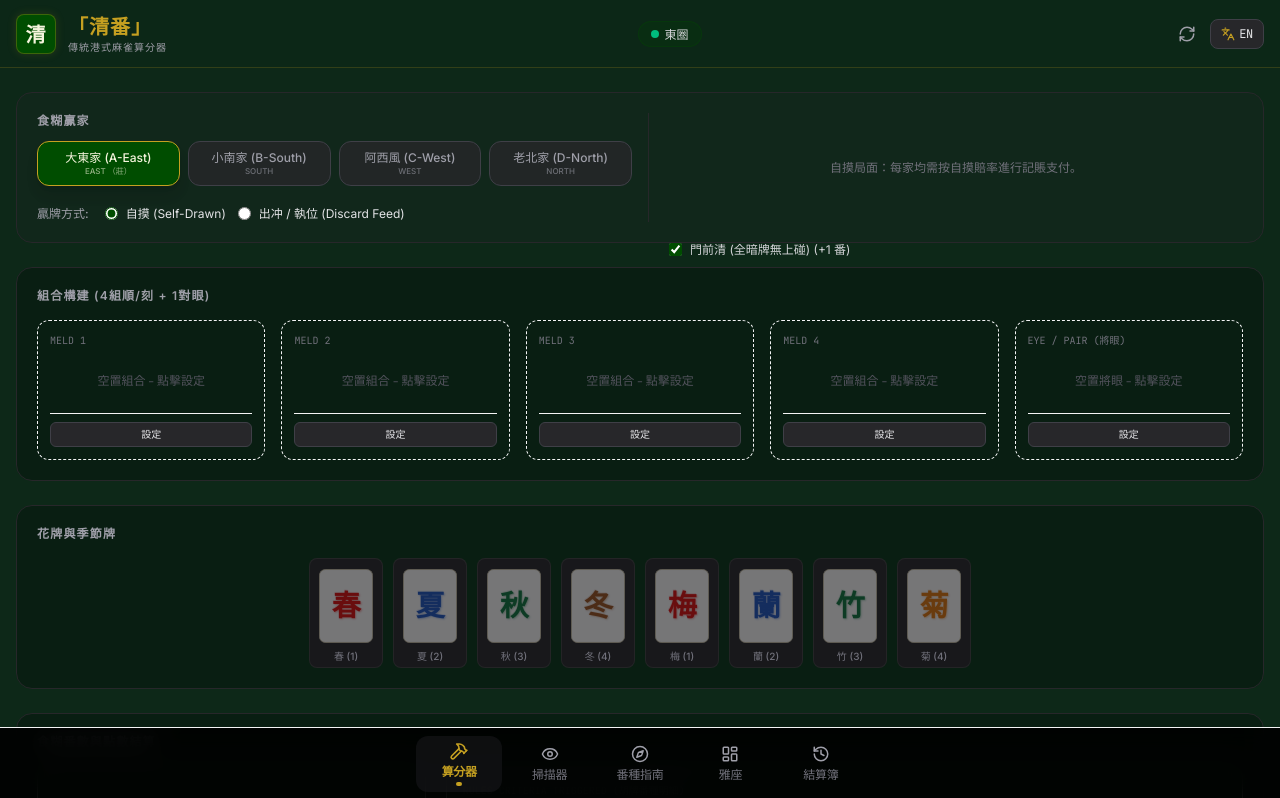
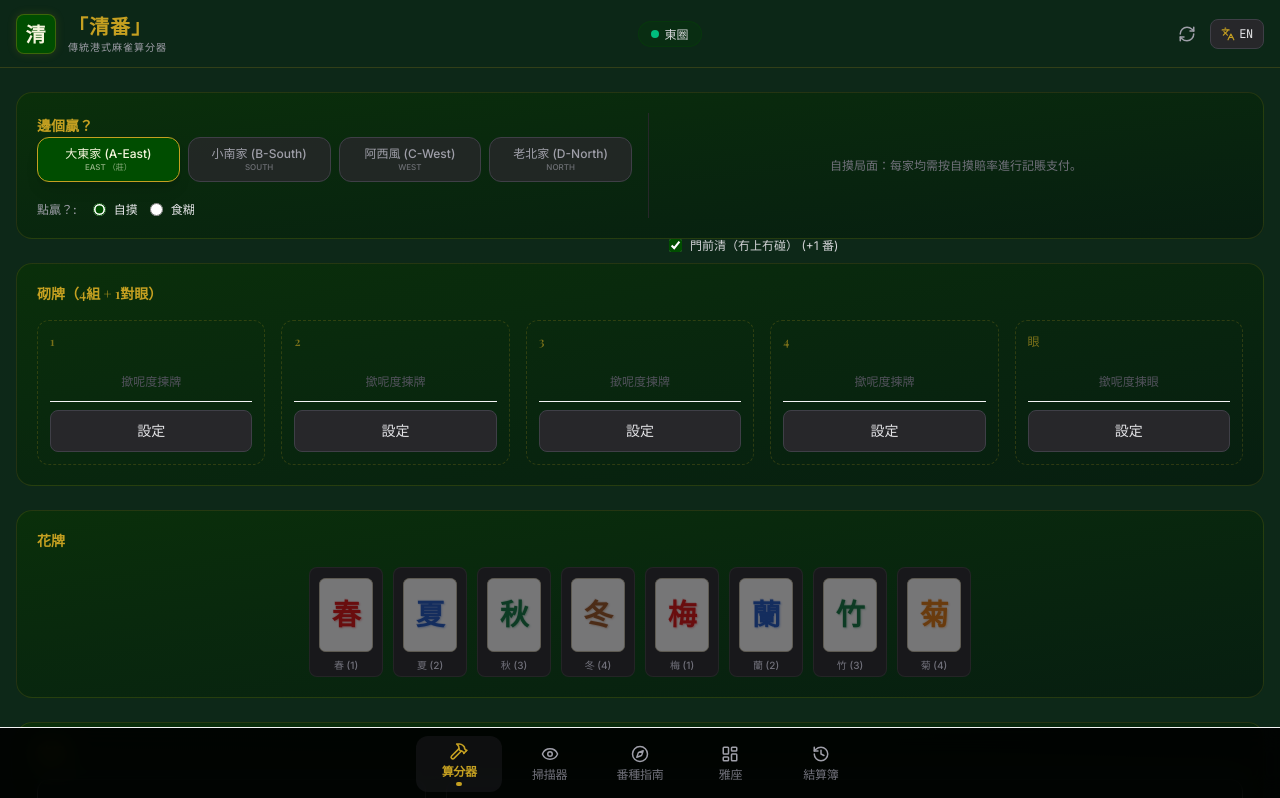
Before and after one commit to MOGIKLABS/-ChingFan-Mahjong, a React (Vite) app: page / in a window 1280 px wide. Shown: the top 798 px of the page. Built offline with nearby package versions, Linux system fonts and the light colour scheme; a web font is replaced by a local one.

Commit message:
Update BuilderView.tsx

```diff
--- a/src/components/BuilderView.tsx
+++ b/src/components/BuilderView.tsx
@@ -68,26 +68,26 @@ export default function BuilderView({
 
   // Translate helpers
   const t = {
-    title: language === 'zh-HK' ? '食糊分析器 (Hand Builder)' : 'The Hand Builder',
-    winner: language === 'zh-HK' ? '食糊赢家' : 'Winning Player',
-    winMethod: language === 'zh-HK' ? '贏牌方式' : 'Winning Path',
-    selfDrawn: language === 'zh-HK' ? '自摸 (Self-Drawn)' : 'Self-Drawn (Zimo)',
-    discard: language === 'zh-HK' ? '出冲 / 執位 (Discard Feed)' : 'Discard (Chong)',
-    discarder: language === 'zh-HK' ? '放銃者 / 粮頭' : 'Discarder (Feeder)',
-    concealed: language === 'zh-HK' ? '門前清 (全暗牌無上碰)' : 'Concealed Hand (Menqianqing)',
-    meldList: language === 'zh-HK' ? '組合構建 (4組順/刻 + 1對眼)' : '組合組裝 (4 Melds + 1 Pair)',
-    flowers: language === 'zh-HK' ? '花牌與季節牌' : 'Flowers & Seasons Collection',
-    scoreResult: language === 'zh-HK' ? '食糊番數與點數結算' : 'Points Valuation',
-    points: language === 'zh-HK' ? '分' : 'Pts',
+    title: language === 'zh-HK' ? '算番' : 'Score Hand',
+    winner: language === 'zh-HK' ? '邊個贏？' : 'Who won?',
+    winMethod: language === 'zh-HK' ? '點贏？' : 'How?',
+    selfDrawn: language === 'zh-HK' ? '自摸' : 'Self-Drawn',
+    discard: language === 'zh-HK' ? '食糊' : 'Discard',
+    discarder: language === 'zh-HK' ? '邊個出銃？' : 'Who dealt in?',
+    concealed: language === 'zh-HK' ? '門前清（冇上冇碰）' : 'Concealed (no calls)',
+    meldList: language === 'zh-HK' ? '砌牌（4組 + 1對眼）' : 'Build Hand (4 sets + 1 pair)',
+    flowers: language === 'zh-HK' ? '花牌' : 'Flowers',
+    scoreResult: language === 'zh-HK' ? '結果' : 'Result',
+    points: language === 'zh-HK' ? '分' : 'Points',
     fan: language === 'zh-HK' ? '番' : 'Fan',
-    recordBtn: language === 'zh-HK' ? '登記算分並計入賬目' : 'Record Ledger Payment',
-    configureSlot: language === 'zh-HK' ? '設定' : 'Configure',
-    meldBuilder: language === 'zh-HK' ? '牌組構建器' : 'Meld Customizer',
-    apply: language === 'zh-HK' ? '套用組合' : 'Apply Meld',
+    recordBtn: language === 'zh-HK' ? '記賬' : 'Record',
+    configureSlot: language === 'zh-HK' ? '設定' : 'Set',
+    meldBuilder: language === 'zh-HK' ? '揀牌' : 'Pick Tiles',
+    apply: language === 'zh-HK' ? '確定' : 'Confirm',
     close: language === 'zh-HK' ? '取消' : 'Cancel',
-    emptySlot: language === 'zh-HK' ? '空置組合 - 點擊設定' : 'Empty Meld - Click to Configure',
-    emptyEye: language === 'zh-HK' ? '空置將眼 - 點擊設定' : 'Empty Pair Eye - Click to Configure',
-    invalidWarn: language === 'zh-HK' ? '牌局不合法，無法入賬' : 'Current Hand Build holds errors',
+    emptySlot: language === 'zh-HK' ? '撳呢度揀牌' : 'Tap to set',
+    emptyEye: language === 'zh-HK' ? '撳呢度揀眼' : 'Tap to set pair',
+    invalidWarn: language === 'zh-HK' ? '未砌好' : 'Incomplete hand',
   };
 
   // Perform calculation
@@ -296,10 +296,10 @@ export default function BuilderView({
   return (
     <div id="builder-view" className="space-y-6">
       {/* Configuration context cards */}
-      <div className="grid grid-cols-1 md:grid-cols-2 gap-4 bg-zinc-800/20 border border-zinc-800 p-5 rounded-2xl">
+      <div className="grid grid-cols-1 md:grid-cols-2 gap-4 border border-gold-leaf/15 bg-gradient-to-br from-[#0a2f0a] to-[#071e10] p-5 rounded-2xl">
         {/* Left Card: Winner Selection */}
         <div className="space-y-3">
-          <label className="text-xs font-semibold text-zinc-400 uppercase tracking-widest block">{t.winner}</label>
+          <label className="text-sm font-serif font-semibold text-gold-leaf">{t.winner}</label>
           <div className="grid grid-cols-4 gap-2">
             {session.players.map((p, idx) => (
               <button
@@ -357,7 +357,7 @@ export default function BuilderView({
         <div className="space-y-3 md:border-l md:border-zinc-800 md:pl-5">
           {winType === 'discard' ? (
             <>
-              <label className="text-xs font-semibold text-zinc-400 uppercase tracking-widest block">{t.discarder}</label>
+              <label className="text-sm font-serif font-semibold text-gold-leaf">{t.discarder}</label>
               <div className="grid grid-cols-4 gap-2">
                 {session.players.map(p => (
                   <button
@@ -399,8 +399,8 @@ export default function BuilderView({
       </div>
 
       {/* Hand builder interface representing 4 Melds + 1 Eye */}
-      <div className="border border-zinc-800 bg-[#091e12] p-5 rounded-2xl space-y-4">
-        <h3 className="text-xs font-semibold text-zinc-400 uppercase tracking-widest">{t.meldList}</h3>
+      <div className="border border-gold-leaf/15 bg-gradient-to-br from-[#0a2f0a] to-[#071e10] p-5 rounded-2xl space-y-4">
+        <h3 className="text-sm font-serif font-semibold text-gold-leaf">{t.meldList}</h3>
 
         <div className="grid grid-cols-1 md:grid-cols-5 gap-4">
           {/* 4 Melds slots */}
@@ -409,10 +409,10 @@ export default function BuilderView({
             return (
               <div
                 key={idx}
-                className="relative border border-dashed border-zinc-850 hover:bg-zinc-800/10 p-3 rounded-xl flex flex-col justify-between min-h-[140px] transition-all"
+                className="relative border border-dashed border-gold-leaf/20 hover:bg-zinc-800/10 p-3 rounded-xl flex flex-col justify-between min-h-[140px] transition-all"
               >
                 <div>
-                  <span className="text-[10px] text-zinc-500 block font-mono">MELD {idx + 1}</span>
+                  <span className="text-xs text-gold-leaf/60 block font-serif">{idx + 1}</span>
                   {m ? (
                     <div className="flex gap-1 mt-2 flex-wrap items-center justify-center">
                       {m.tiles.map((tId, tIdx) => (
@@ -432,7 +432,7 @@ export default function BuilderView({
                       setEditorValue('1');
                       setEditingSlot(idx);
                     }}
-                    className="flex-1 text-[10px] bg-zinc-800 text-zinc-200 border border-zinc-700 hover:border-gold-leaf hover:bg-zinc-700 font-medium py-1 rounded-md transition-colors"
+                    className="flex-1 text-sm bg-zinc-800 text-zinc-200 border border-zinc-700 hover:border-gold-leaf hover:bg-zinc-700 font-medium py-2.5 rounded-lg transition-colors"
                   >
                     {t.configureSlot}
                   </button>
@@ -450,9 +450,9 @@ export default function BuilderView({
           })}
 
           {/* Eye pair slot */}
-          <div className="relative border border-dashed border-zinc-850 hover:bg-zinc-800/10 p-3 rounded-xl flex flex-col justify-between min-h-[140px] transition-all">
+          <div className="relative border border-dashed border-gold-leaf/20 hover:bg-zinc-800/10 p-3 rounded-xl flex flex-col justify-between min-h-[140px] transition-all">
             <div>
-              <span className="text-[10px] text-zinc-500 block font-mono">EYE / PAIR (將眼)</span>
+              <span className="text-xs text-gold-leaf/60 block font-serif">{language === 'zh-HK' ? '眼' : 'Pair'}</span>
               {hand.eye ? (
                 <div className="flex gap-1 mt-2 justify-center">
                   {hand.eye.map((tId, tIdx) => (
@@ -471,7 +471,7 @@ export default function BuilderView({
                   setEditorValue('1');
                   setEditingSlot('eye');
                 }}
-                className="flex-1 text-[10px] bg-zinc-800 text-zinc-200 border border-zinc-700 hover:border-gold-leaf hover:bg-zinc-700 font-medium py-1 rounded-md transition-colors"
+                className="flex-1 text-sm bg-zinc-800 text-zinc-200 border border-zinc-700 hover:border-gold-leaf hover:bg-zinc-700 font-medium py-2.5 rounded-lg transition-colors"
               >
                 {t.configureSlot}
               </button>
@@ -489,8 +489,8 @@ export default function BuilderView({
       </div>
 
       {/* Flowers selector screen */}
-      <div className="border border-zinc-800 bg-[#091e12] p-5 rounded-2xl space-y-4">
-        <h3 className="text-xs font-semibold text-zinc-400 uppercase tracking-widest">{t.flowers}</h3>
+      <div className="border border-gold-leaf/15 bg-gradient-to-br from-[#0a2f0a] to-[#071e10] p-5 rounded-2xl space-y-4">
+        <h3 className="text-sm font-serif font-semibold text-gold-leaf">{t.flowers}</h3>
 
         <div className="flex flex-wrap gap-2.5 justify-center">
           {ALL_TILES.filter(t => t.suit === 'flowers' || t.suit === 'seasons').map(t => {
@@ -521,7 +521,7 @@ export default function BuilderView({
       {/* Editor Modal Overlay for slot config */}
       {editingSlot !== null && (
         <div id="meld-builder-modal" className="fixed inset-0 z-50 flex items-center justify-center bg-black/80 backdrop-blur-sm p-4 animate-fadeIn">
-          <div className="w-full max-w-md border border-zinc-800 bg-[#0f2a1a] rounded-2xl p-6 shadow-2xl space-y-4">
+          <div className="w-full max-w-md border border-zinc-800 bg-gradient-to-br from-[#0c2814] to-[#091e10] rounded-2xl p-6 shadow-2xl space-y-4">
             <h4 className="text-md font-serif font-bold text-gold-leaf flex items-center gap-2 border-b border-zinc-800 pb-3">
               <Plus size={16} />
               <span>{t.meldBuilder} (Editing {editingSlot === 'eye' ? 'Eye' : `Meld ${editingSlot + 1}`})</span>
@@ -670,8 +670,8 @@ export default function BuilderView({
       )}
 
       {/* Realtime Scorer breakdown output */}
-      <div className="rounded-2xl border border-zinc-800 bg-[#091e12] p-5 space-y-4">
-        <h3 className="text-xs font-semibold text-zinc-400 uppercase tracking-widest">{t.scoreResult}</h3>
+      <div className="rounded-2xl border border-gold-leaf/15 bg-gradient-to-br from-[#0a2f0a] to-[#071e10] p-5 space-y-4">
+        <h3 className="text-sm font-serif font-semibold text-gold-leaf">{t.scoreResult}</h3>
 
         <div className="grid grid-cols-1 md:grid-cols-3 gap-5">
           {/* Card Left: Total Valuation */}
@@ -680,9 +680,9 @@ export default function BuilderView({
               <>
                 <div className="flex items-center gap-1.5 text-emerald-500 font-serif text-xs font-bold mb-1">
                   <Check size={14} />
-                  <span>Winning Setup Verified 胡牌成立</span>
+                  <span>{language === 'zh-HK' ? '胡牌成立 ✓' : 'Valid Hand ✓'}</span>
                 </div>
-                <div className="text-[10px] text-zinc-500 uppercase tracking-widest font-mono">Total Valuation</div>
+                <div className="text-xs text-zinc-400 font-serif">Total</div>
                 <div className="text-5xl font-serif font-extrabold text-gold-leaf tracking-wider mt-3">
                   {calculation.totalFan} <span className="text-xl font-normal">{t.fan}</span>
                 </div>
@@ -705,7 +705,7 @@ export default function BuilderView({
 
           {/* Card Center: Criteria Breakdown */}
           <div className="bg-surface border border-zinc-850 p-4 rounded-xl md:col-span-2 space-y-3">
-            <span className="text-[10px] text-zinc-500 block font-mono">RULES CRITERIA TRIGGERED (胡牌番種明細)</span>
+            <span className="text-xs text-gold-leaf/60 block font-serif">{language === 'zh-HK' ? '番種明細' : 'Fan Breakdown'}</span>
 
             {calculation.isValid && calculation.breakdown.length > 0 ? (
               <div className="space-y-1.5 max-h-[140px] overflow-y-auto pr-1">
@@ -718,7 +718,7 @@ export default function BuilderView({
               </div>
             ) : (
               <span className="text-xs text-zinc-600 block py-6 text-center font-serif">
-                {calculation.isValid ? 'No point-bearing patterns loaded (Chicken Hand).' : 'Complete hand to calculate breakdown.'}
+                {calculation.isValid ? (language === 'zh-HK' ? '雞糊（冇番）' : 'Chicken hand (no fan)') : (language === 'zh-HK' ? '砌好先計' : 'Complete hand to score')}
               </span>
             )}
           </div>
```
